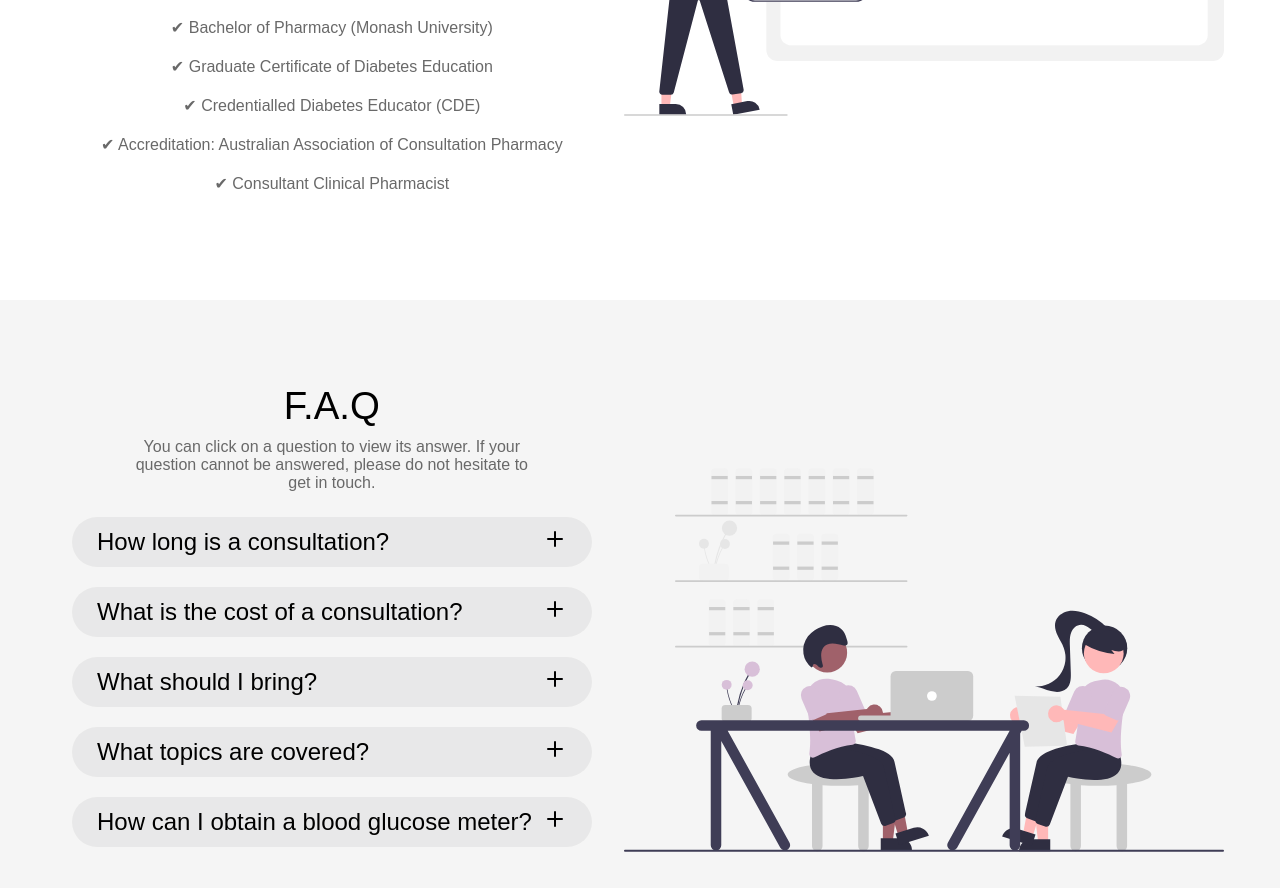
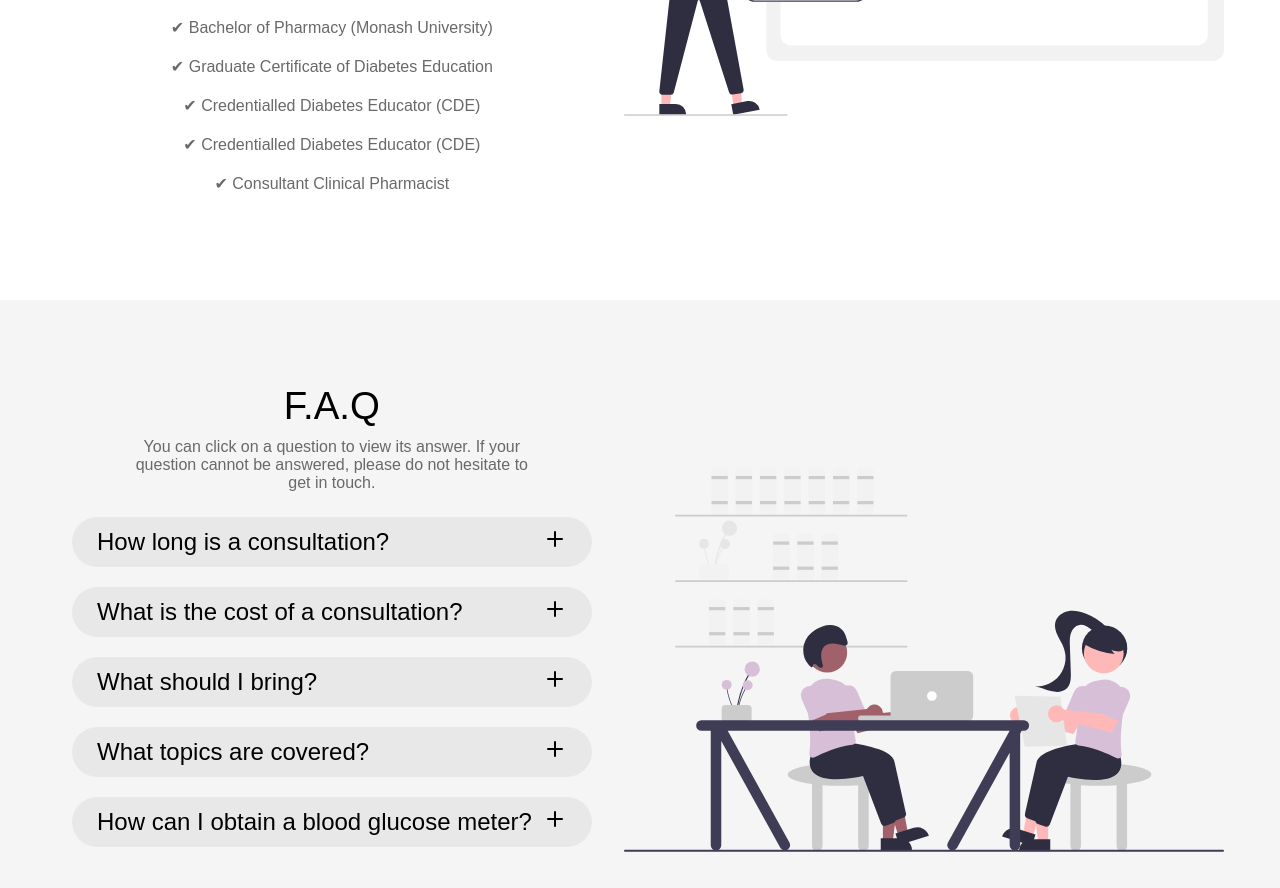
Before and after one commit to jackedwardbeard/01-Jane_Spence, a React (Create React App) app in the folder jane_spence/: page / in a window 1280 px wide. Shown: the part 1220-2108 px from the top of the page. Built offline with nearby package versions, Linux system fonts and the light colour scheme.

Commit message:
Testing a potential bug/fix.

```diff
--- a/jane_spence/src/components/Information/pages.js
+++ b/jane_spence/src/components/Information/pages.js
@@ -17,7 +17,7 @@ export const About = {
     subbody: 'Bachelor of Pharmacy (Monash University)',
     subbody2: 'Graduate Certificate of Diabetes Education',
     subbody3: 'Credentialled Diabetes Educator (CDE)',
-    subbody4: 'Accreditation: Australian Association of Consultation Pharmacy',
+    subbody4: 'Credentialled Diabetes Educator (CDE)',
     subbody5: 'Consultant Clinical Pharmacist',
     img: about,
     imageLeft: true,
```
